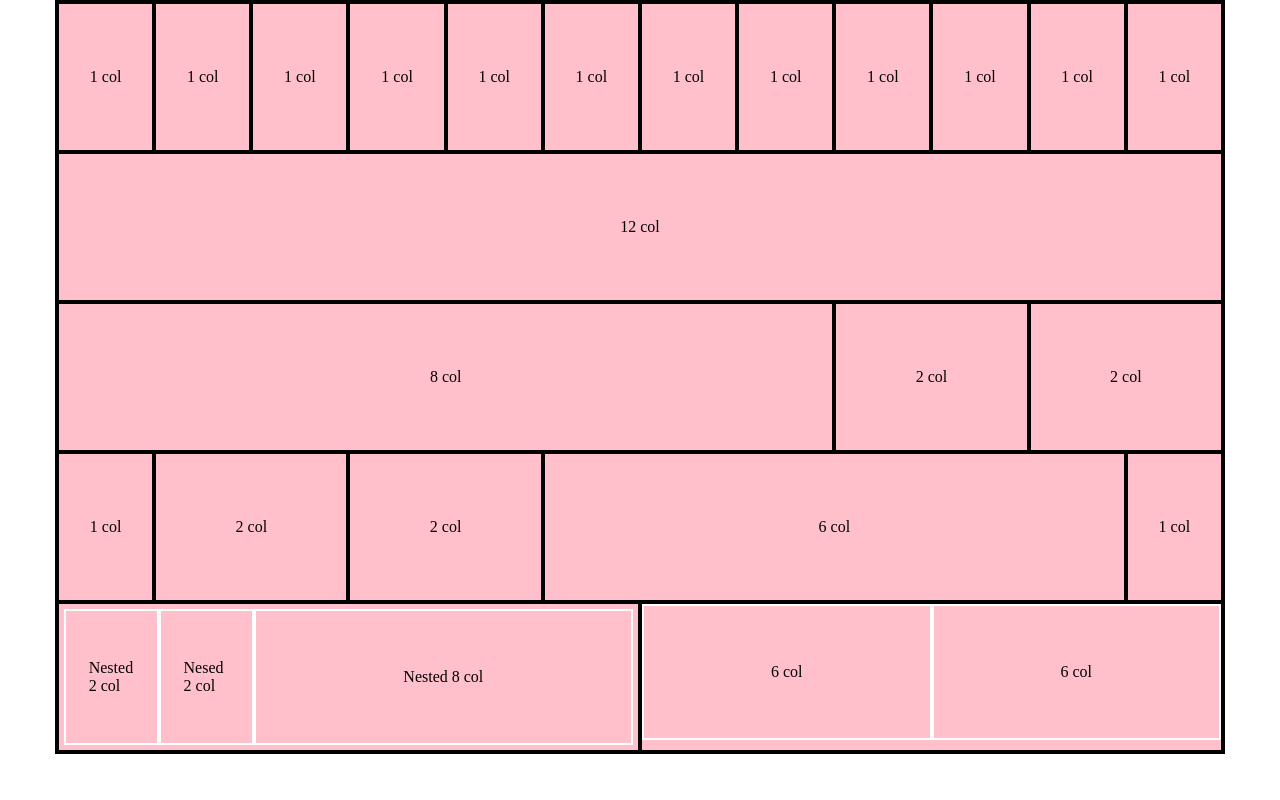
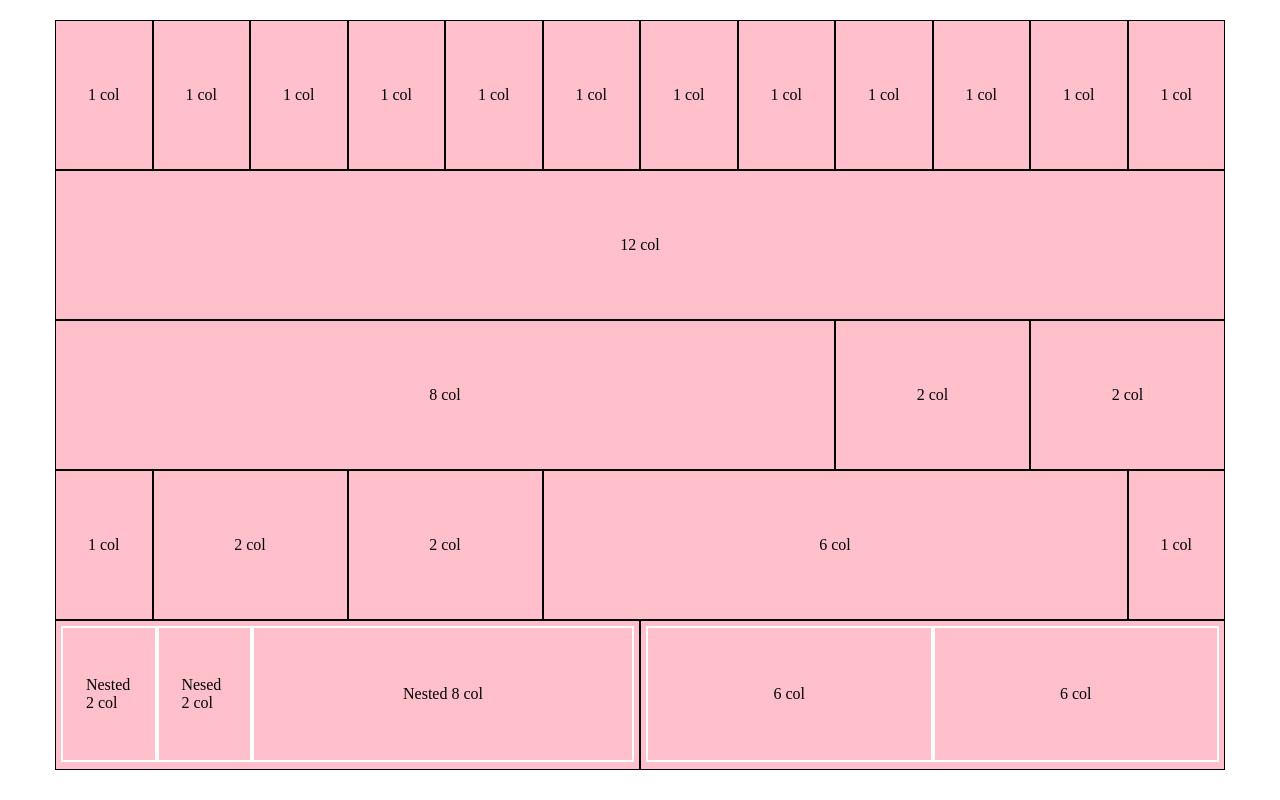
Before and after one commit to Vsevolod230287/html-css-12bool, a plain HTML site: page index.html in a window 1280 px wide. Drawn offline with Linux system fonts and the light colour scheme.

Commit message:
Esercizio finito.

```diff
--- a/assets/css/12-bool.css
+++ b/assets/css/12-bool.css
@@ -1,16 +1,11 @@
-body.debug [class*="col-"] {
-  height: 150px;
-  border: 2px solid black;
-}
-
-body.debug .container {
-  border: 2px solid black;
-}
-
 * {
   margin: 0;
   padding: 0;
   box-sizing: border-box;
+}
+
+body{
+  padding: 20px 0;
 }
 
 .container {
@@ -25,6 +20,8 @@ body.debug .container {
 }
 
 [class*="col-"] {
+  height: 150px;
+  border: 1px solid black;
   position: relative;
   float: left;
 }
--- a/index.html
+++ b/index.html
@@ -98,14 +98,14 @@
 
 
 
-    <div class="col-6">
-      <div class="col-6">
-        <p class="text-colNumber ">6 col</p>
-      </div>
+    <div class="col-6 p-5">
       <div class="col-6">
         <p class="text-colNumber ">6 col</p>
       </div>
 
+      <div class="col-6">
+        <p class="text-colNumber ">6 col</p>
+      </div>
     </div>
 
   </div>
```
